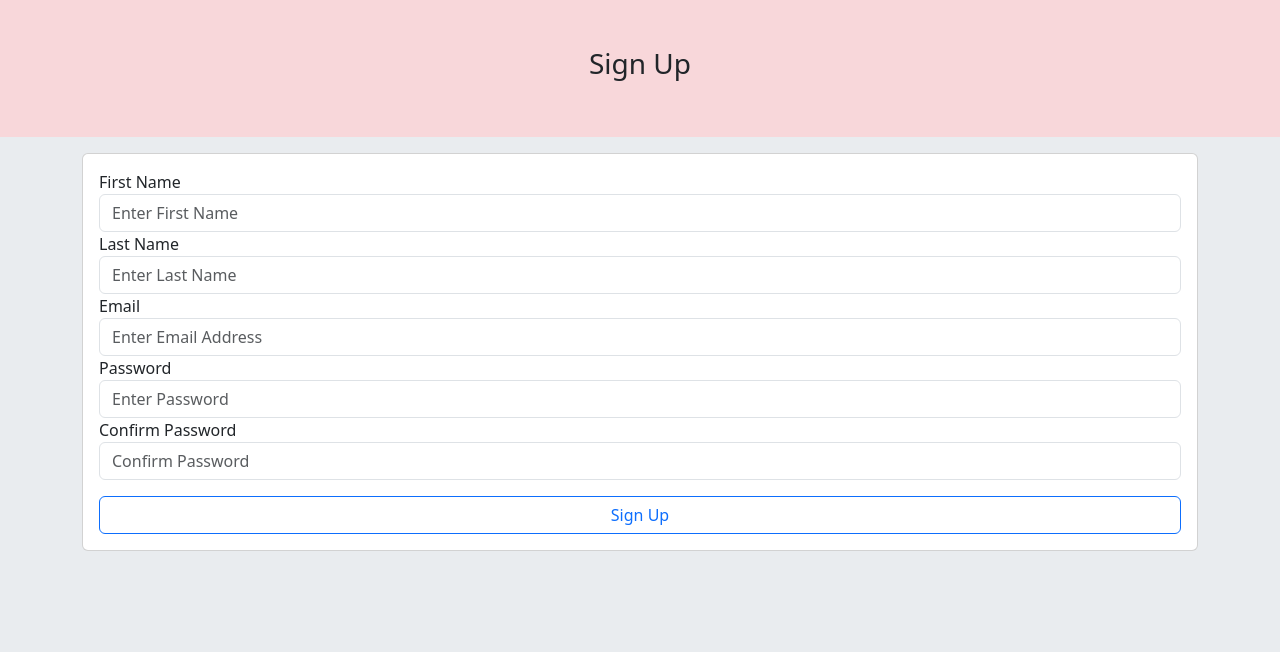
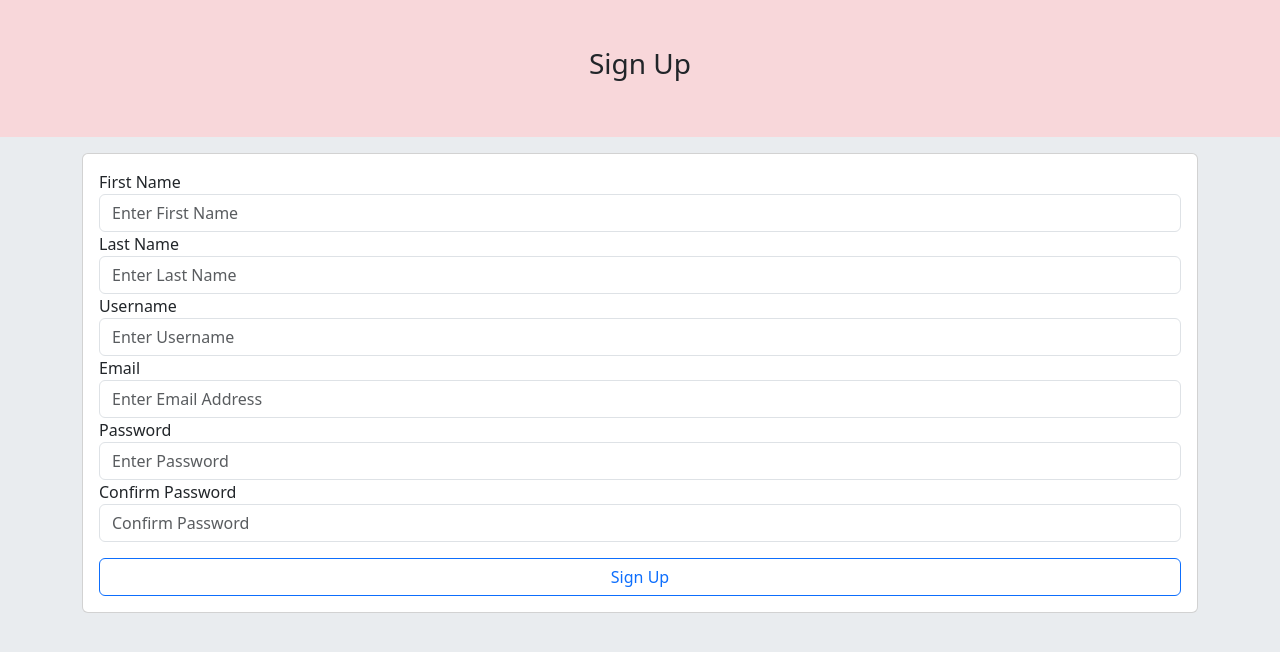
Before and after one commit to leisatrisler/flask-blog-example, a Flask app: page /signup in a window 1280 px wide. Shown: the part 57-709 px from the top of the page. Run offline with Flask 3, Linux system fonts and the light colour scheme.

Commit message:
Handle SignUpForm validation

```diff
--- a/app/routes.py
+++ b/app/routes.py
@@ -1,5 +1,5 @@
 from app import app
-from flask import render_template
+from flask import render_template, redirect, url_for
 from app.forms import SignUpForm
 
 
@@ -7,10 +7,22 @@ from app.forms import SignUpForm
 def index():
     return render_template('index.html')
 
-@app.route('/signup')
+@app.route('/signup', methods=["GET", "POST"])
 def signup():
     # Create an instance of the SignUpForm class
     form = SignUpForm()
+    # Check if the request is POST and the form is valid
+    if form.validate_on_submit():
+        print('HOORAY OUR FORM IS VALIDATED!')
+        # If valid, get the data from the form
+        first_name = form.first_name.data
+        last_name = form.last_name.data
+        username = form.username.data
+        email = form.email.data
+        password = form.password.data
+        print(first_name, last_name, username, email, password)
+        # Redirect back to the home page
+        return redirect(url_for('index'))
     # Send that instance to the html as context
     return render_template('signup.html', form=form)
 
--- a/app/templates/signup.html
+++ b/app/templates/signup.html
@@ -11,13 +11,17 @@
         <div class="col">
             <div class="card mt-3">
                 <div class="card-body">
-                    <form action="">
+                    <form action="" method="post">
+                        {{ form.csrf_token }}
 
                         {{ form.first_name.label }}
                         {{ form.first_name(class='form-control', placeholder='Enter First Name') }}
 
                         {{ form.last_name.label }}
                         {{ form.last_name(class='form-control', placeholder='Enter Last Name') }}
+
+                        {{ form.username.label }}
+                        {{ form.username(class='form-control', placeholder='Enter Username') }}
 
                         {{ form.email.label }}
                         {{ form.email(class='form-control', placeholder='Enter Email Address') }}
```
